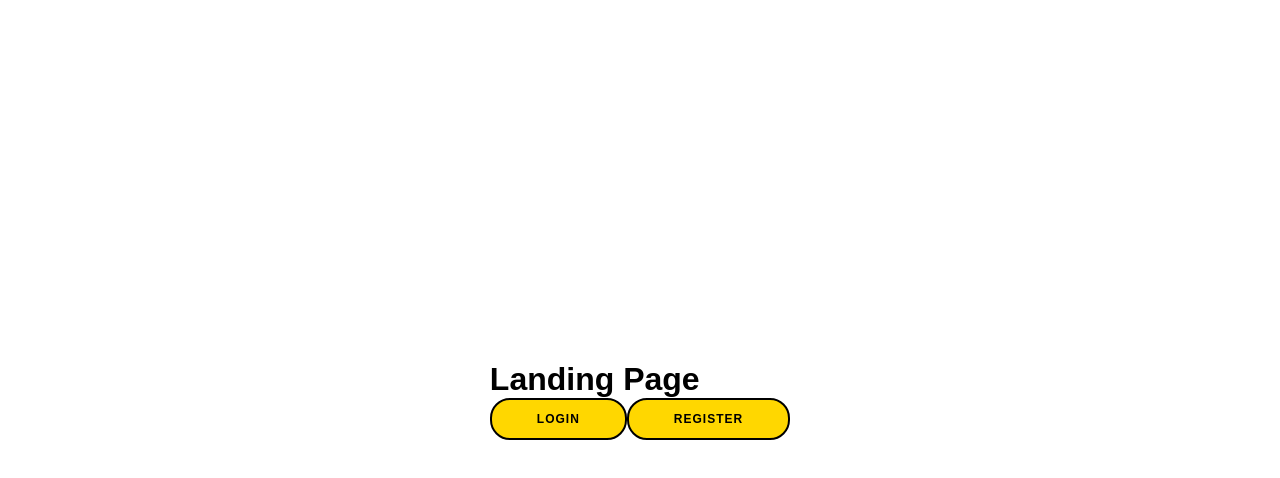
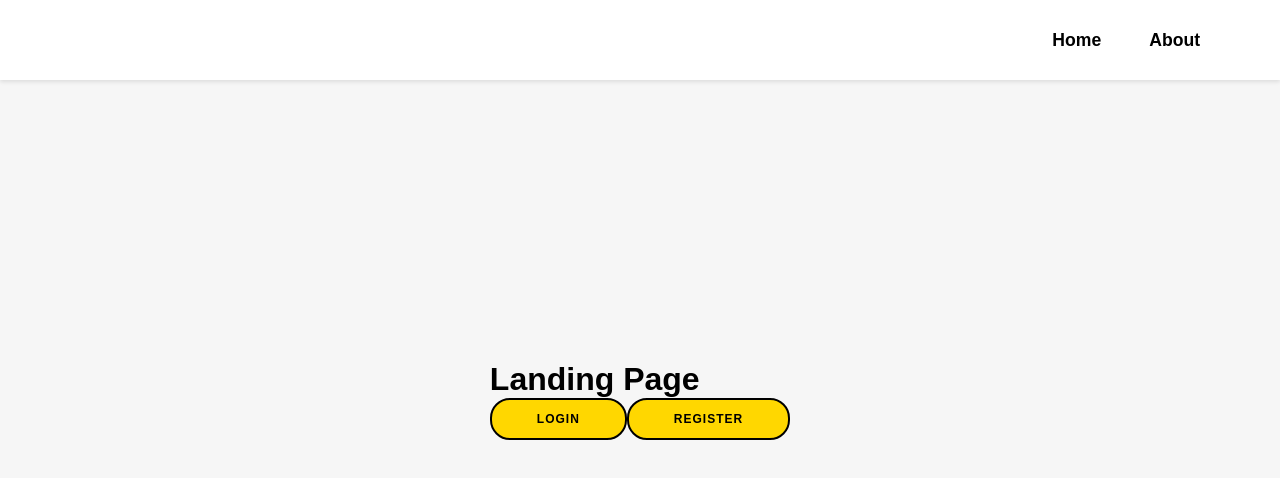
Before and after one commit to avillann00/event-organizer, a React (Vite) app in the folder website/: page / in a window 1280 px wide. Shown: the top 478 px of the page. Built offline with nearby package versions, Linux system fonts and the light colour scheme.

Commit message:
adding nav bar at the top

```diff
--- a/website/package.json
+++ b/website/package.json
@@ -10,9 +10,14 @@
     "preview": "vite preview"
   },
   "dependencies": {
+    "@emotion/react": "^11.14.0",
+    "@emotion/styled": "^11.14.1",
+    "@mui/icons-material": "^7.3.5",
+    "@mui/material": "^7.3.5",
     "axios": "^1.13.2",
     "react": "^19.1.1",
     "react-dom": "^19.1.1",
+    "react-icons": "^5.5.0",
     "react-router-dom": "^7.9.5"
   },
   "devDependencies": {
--- a/website/src/Landing.jsx
+++ b/website/src/Landing.jsx
@@ -1,15 +1,56 @@
-import { useNavigate } from 'react-router-dom'
+import { useNavigate } from 'react-router-dom';
+import { BsCart2 } from "react-icons/bs";
+import { HiOutlineBars3 } from "react-icons/hi2";
+import React, { useState } from 'react';
+import './styles/LandingPage.css';
+
+import {
+  Box,
+  Drawer,
+  ListItem,
+  ListItemButton,
+  ListItemIcon,
+  ListItemText,
+} from "@mui/material";
+
+import HomeIcon from "@mui/icons-material/Home";
+import InfoIcon from "@mui/icons-material/Info";
+{/* import Logo from '../assets/logo.png'; */}
+
+
+const Navbar = () => {
+  const [openMenu, setOpenMenu] = useState(false);
+
+  const menuOptions = [
+    { text: "Home", icon: <HomeIcon /> },
+    { text: "About", icon: <InfoIcon /> },
+  ];
+
+  return <div>Navbar</div>;
+};
+
 
 export default function Landing(){
   const navigate = useNavigate()
 
-  return(
-    <>
+  return (
+    <div>
+      <nav>
+        <div className="nav-logo-container">
+
+        </div>
+
+        <div className="navbar-links-container">
+          <a href="">Home</a>
+          <a href="">About</a>
+        </div>
+      </nav>
+
       <div>
         <h1>Landing Page</h1>
         <button onClick={() => navigate('/login')}>Login</button>
         <button onClick={() => navigate('/register')}>Register</button>
       </div>
-    </>
-  )
+    </div>
+  );
 }
--- /dev/null
+++ b/website/src/styles/LandingPage.css
@@ -0,0 +1,53 @@
+* {
+  margin: 0;
+  padding: 0;
+  box-sizing: border-box;
+  font-family: "Reem Kufi", sans-serif !important;
+}
+img {
+  max-width: 100%;
+  height: auto;
+}
+
+body {
+  max-width: 100%;
+  overflow-x: hidden;
+}
+
+body {
+  background-color: #f6f6f6;
+}
+
+nav {
+  position: fixed;
+  top: 0;
+  left: 0;
+  width: 100%;
+  display: flex;
+  align-items: center;
+  justify-content: space-between;
+  min-height: 80px;
+  background-color: white;
+  padding: 0 2rem;
+  z-index: 100;
+  box-shadow: 0 2px 4px rgba(0,0,0,0.1);
+}
+.navbar-menu-container {
+  display: none;
+}
+.navbar-links-container a {
+  margin-right: 3rem;
+  text-decoration: none;
+  color: black;
+  font-size: 1.1rem;
+  font-weight: 600;
+}
+
+.navbar-cart-icon {
+  font-size: 1.15rem;
+}
+
+.navbar-menu-container svg {
+  font-size: 1.5rem;
+  cursor: pointer;
+}
```
Also changed, not shown: 1 other file (tests, documents, lock files or other folders).
